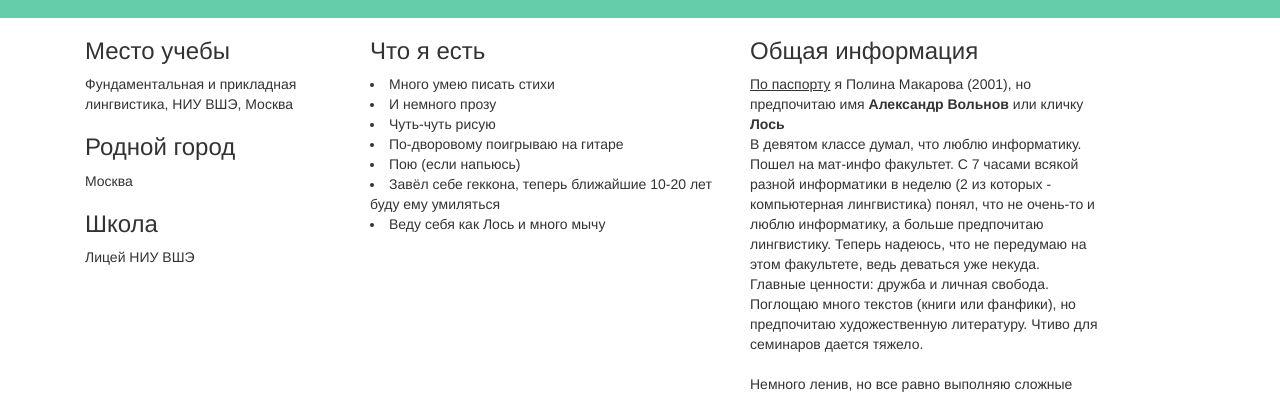
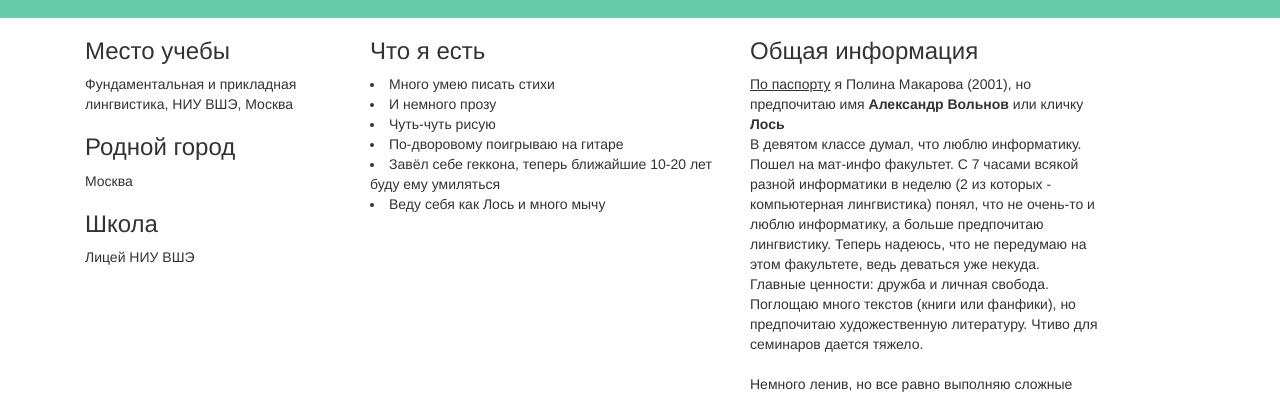
Before and after one commit to PolinaMakarova/mywebpage, a plain HTML site: page index.html in a window 1280 px wide. Shown: the part 412-806 px from the top of the page. Drawn offline with nearby package versions, Linux system fonts and the light colour scheme.

Commit message:
Update index.html

```diff
--- a/index.html
+++ b/index.html
@@ -61,7 +61,6 @@
 						<li> И немного прозу </li>
 						<li> Чуть-чуть рисую </li>
 						<li> По-дворовому поигрываю на гитаре </li>
-						<li> Пою (если напьюсь) </li>
 						<li> Завёл себе геккона, теперь ближайшие 10-20 лет буду ему умиляться </li>
 						<li> Веду себя как Лось и много мычу </li>
 						</article>
```
